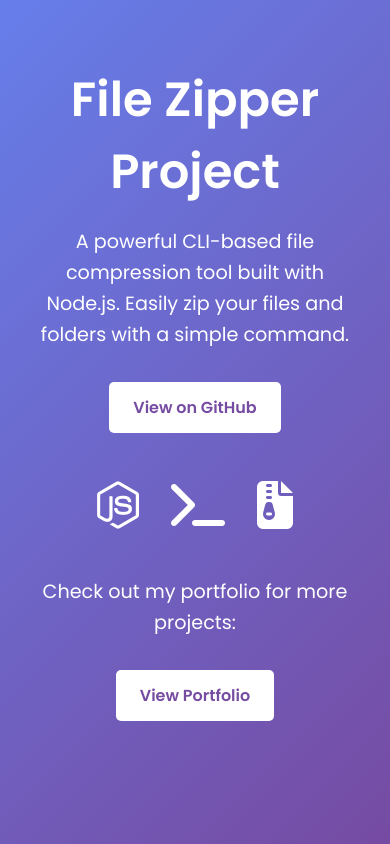
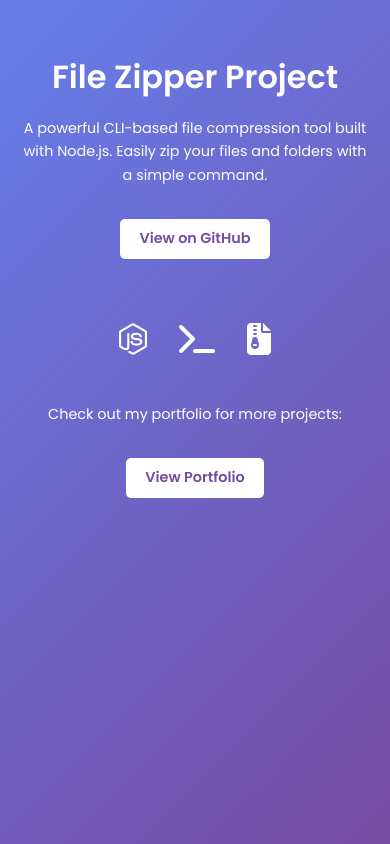
Before and after one commit to sudhanshu786kumar/zipper, a website: page index.html in a window 390 px wide. Drawn offline with Linux system fonts and the light colour scheme.

Commit message:
Update index.html

```diff
--- a/index.html
+++ b/index.html
@@ -14,8 +14,9 @@
             font-family: 'Poppins', sans-serif;
             background: linear-gradient(135deg, #667eea 0%, #764ba2 100%);
             color: #fff;
-            height: 100%;
-            overflow: hidden;
+            min-height: 100vh;
+            overflow-x: hidden;
+            overflow-y: auto;
         }
 
         .loader {
@@ -52,20 +53,20 @@
         }
 
         .container {
-            max-width: 800px;
+            max-width: 90%;
             margin: 0 auto;
-            padding: 2rem;
+            padding: 2rem 1rem;
             text-align: center;
         }
 
         h1 {
-            font-size: 3rem;
+            font-size: 2.5rem;
             margin-bottom: 1rem;
             animation: fadeInDown 1s ease-out;
         }
 
         p {
-            font-size: 1.2rem;
+            font-size: 1rem;
             line-height: 1.6;
             margin-bottom: 2rem;
             animation: fadeIn 1s ease-out 0.5s both;
@@ -81,6 +82,7 @@
             font-weight: 600;
             transition: transform 0.3s ease;
             animation: fadeIn 1s ease-out 1s both;
+            margin-bottom: 1rem;
         }
 
         .btn:hover {
@@ -90,13 +92,14 @@
         .tech-stack {
             display: flex;
             justify-content: center;
+            flex-wrap: wrap;
             gap: 2rem;
             margin-top: 3rem;
             animation: fadeIn 1s ease-out 1.5s both;
         }
 
         .tech-icon {
-            font-size: 3rem;
+            font-size: 2.5rem;
             transition: transform 0.3s ease;
         }
 
@@ -117,6 +120,25 @@
             to {
                 opacity: 1;
                 transform: translateY(0);
+            }
+        }
+
+        @media (max-width: 600px) {
+            h1 {
+                font-size: 2rem;
+            }
+
+            p {
+                font-size: 0.9rem;
+            }
+
+            .btn {
+                padding: 0.6rem 1.2rem;
+                font-size: 0.9rem;
+            }
+
+            .tech-icon {
+                font-size: 2rem;
             }
         }
     </style>
```
